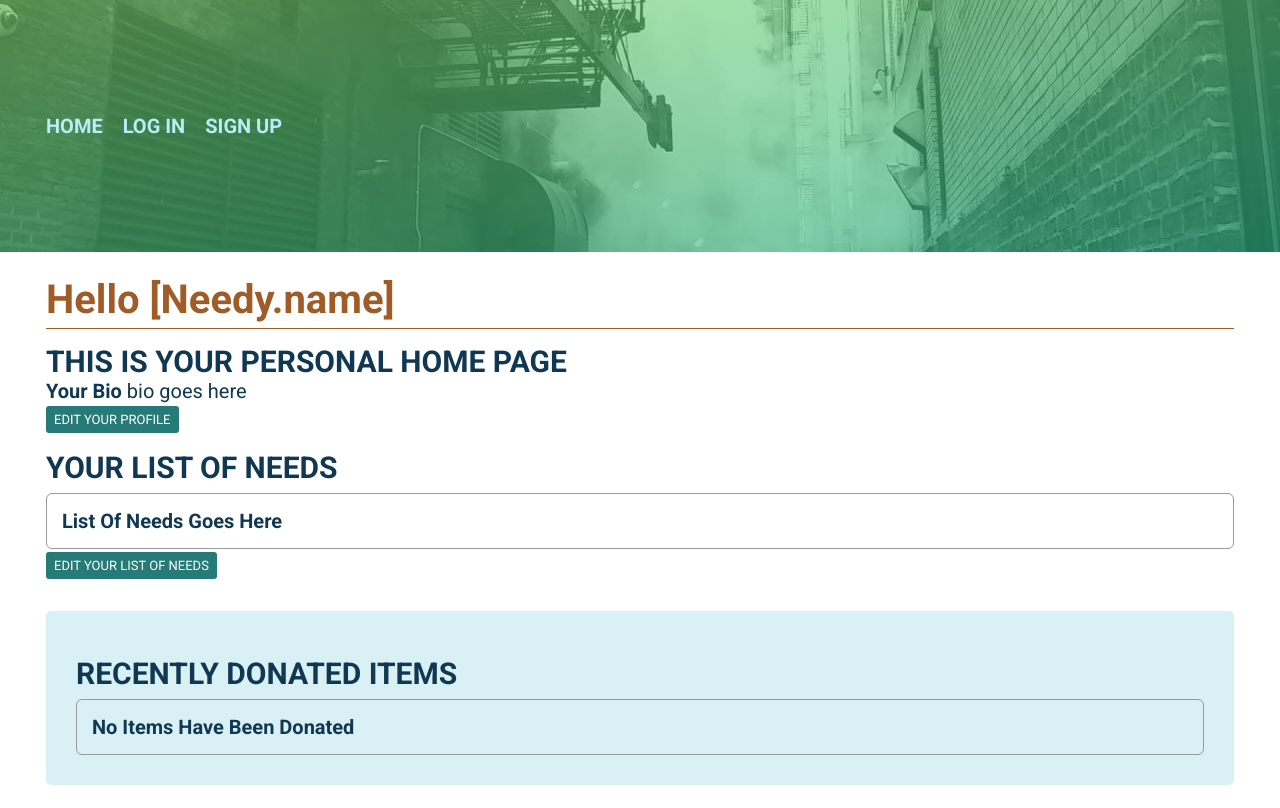
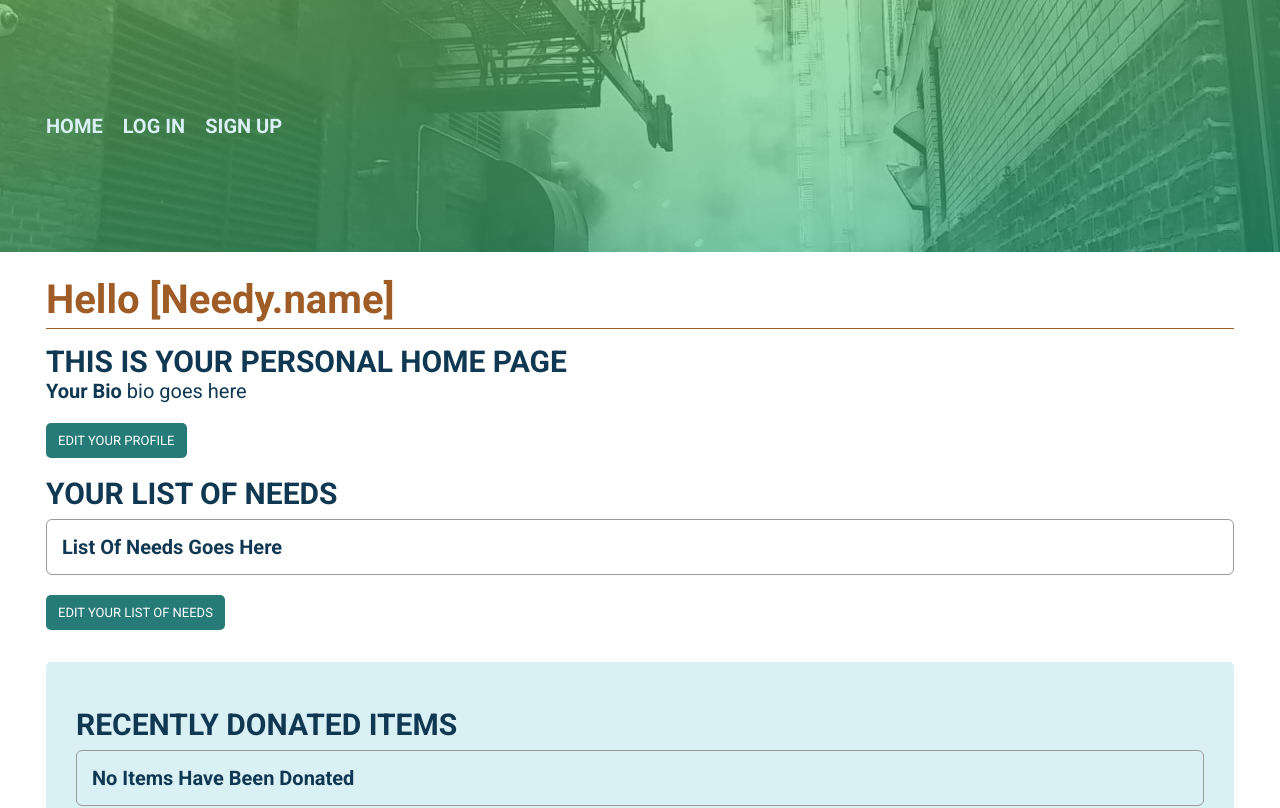
Before and after one commit to miloscomplex/feed-the-need-react, a React (Create React App) app in the folder frontend/: page /feed-the-need/needy in a window 1280 px wide. Shown: the top 808 px of the page. Built offline with nearby package versions, Linux system fonts and the light colour scheme.

Commit message:
More Saas conversion and organization

```diff
--- a/frontend/src/sass/App.scss
+++ b/frontend/src/sass/App.scss
@@ -9,7 +9,6 @@
 
 @import 'components/nav';
 @import 'components/footer';
-@import 'components/content';
 @import 'components/activity';
 @import 'components/cta';
 @import 'components/needy-list';
@@ -18,3 +17,4 @@
 
 @import 'layout/bio';
 @import 'layout/callout';
+@import 'layout/content';
--- a/frontend/src/sass/base/_base.scss
+++ b/frontend/src/sass/base/_base.scss
@@ -14,6 +14,31 @@ html {
 body {
   background-color: $color-white;
   box-sizing: border-box;
+}
+
+
+
+#content a {
+  background-color: $color-marine-green;
+  display: inline-block;
+  padding: 1rem 1.2rem;
+  margin: 2rem .25rem .25rem 0;
+  border-radius: 0.5rem;
+
+  &:hover {
+    background-color: lighten($color-marine-green, 15%);
+  }
+
+  &.cta__plain {
+    background-color: white;
+    padding: .6rem 0;
+    margin: 0;
+
+    &:hover {
+      color: lighten($color-marine-green, 25%);
+    }
+  }
+
 }
 
 ul  {
@@ -53,7 +78,7 @@ input {
   &[type='submit'] {
     background-color: $color-marine-green;
     display: inline-block;
-    padding: .6rem .8rem;
+    padding: 1rem 1.2rem;
     margin: 1.5rem .25rem .25rem 0;
     text-decoration: none;
     text-transform: uppercase;
--- a/frontend/src/sass/base/_typography.scss
+++ b/frontend/src/sass/base/_typography.scss
@@ -14,6 +14,19 @@ nav {
   font-size: 2rem;
   color: #c9edf5;
   text-transform: uppercase;
+}
+
+#content a {
+  text-decoration: none;
+  text-transform: uppercase;
+  font-size: 1.3rem;
+  color: white;
+
+  &.cta__plain {
+    color: $color-marine-green;
+    font-size: 1.5rem;
+  }
+
 }
 
 h1  {
--- a/frontend/src/sass/components/content.scss
+++ /dev/null
@@ -1,34 +0,0 @@
-#content {
-  width: 95%;
-  margin: 0 auto 0 auto;
-  padding: 1.4rem;
-
-  & a {
-    background-color: $color-marine-green;
-    display: inline-block;
-    padding: .6rem .8rem;
-    margin: .25rem .25rem .25rem 0;
-    text-decoration: none;
-    text-transform: uppercase;
-    font-size: 1.3rem;
-    color: white;
-    border-radius: 0.3rem;
-  }
-
-  & a:hover {
-    background-color: lighten($color-marine-green, 15%);
-  }
-
-  & a.cta__plain {
-    color: $color-marine-green;
-    font-size: 1.5rem;
-    background-color: white;
-    padding: .6rem 0;
-    margin: 0;
-
-    &:hover {
-      color: lighten($color-marine-green, 25%);
-    }
-  }
-
-}
--- a/frontend/src/sass/components/nav.scss
+++ b/frontend/src/sass/components/nav.scss
@@ -20,7 +20,7 @@ nav {
 
   & a {
     text-decoration-line: none;
-    color: $color-light-cyan;
+    color: $color-ultra-light-cyan;
     margin: 0 2rem 0 0;
   }
 
--- /dev/null
+++ b/frontend/src/sass/layout/content.scss
@@ -0,0 +1,5 @@
+#content {
+  width: 95%;
+  margin: 0 auto 0 auto;
+  padding: 1.4rem;
+}
```
